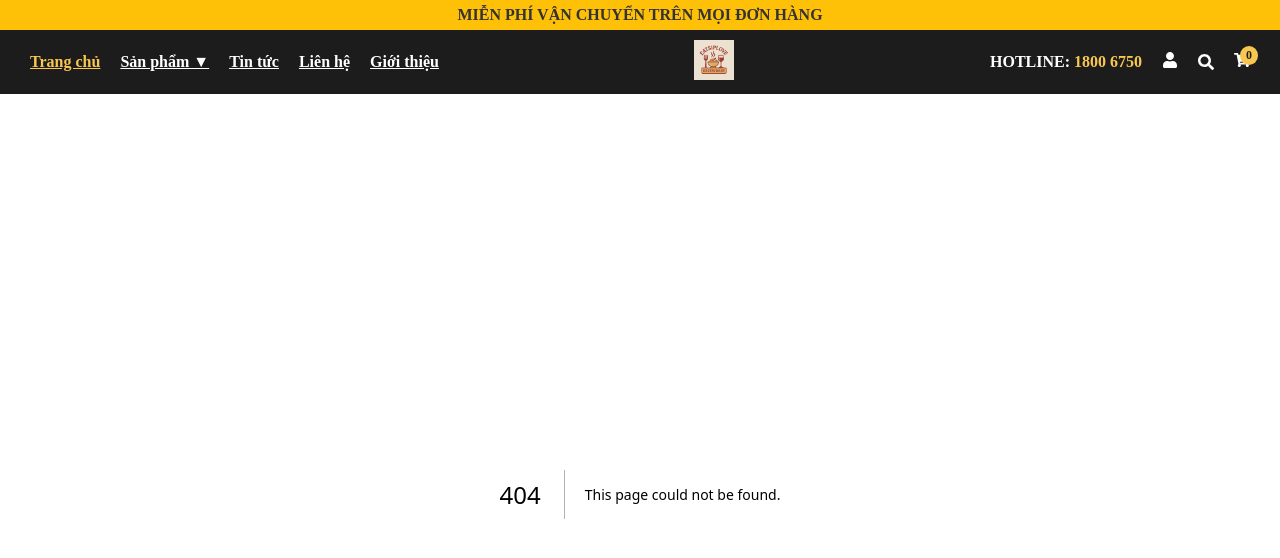
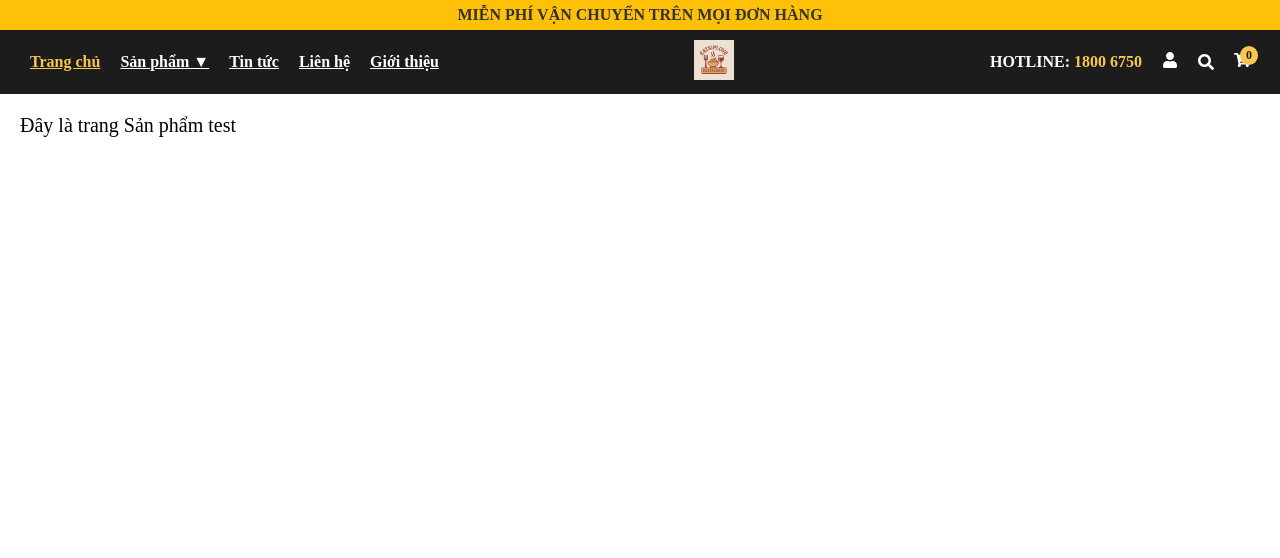
Before and after one commit to Project-start-2025/eatsiplove, a Next.js app: page /products in a window 1280 px wide. Before the commit this address had no page. Shown: the top 558 px of the page. Built offline with nearby package versions, Linux system fonts and the light colour scheme.

Commit message:
Create page.tsx

```diff
--- /dev/null
+++ b/src/app/products/page.tsx
@@ -0,0 +1,3 @@
+export default function Products() {
+    return <div style={{ padding: 20, fontSize: 20 }}>Đây là trang Sản phẩm test</div>;
+  }
```
